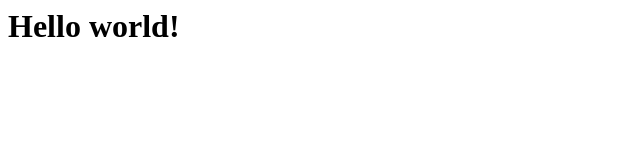
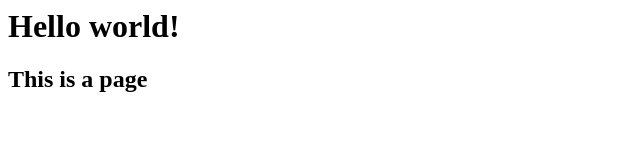
Before and after one commit to k-dina/my-page, a plain HTML site: page index.html in a window 1280 px wide. Shown: the whole page, without its empty margins (0-640 px from the left). Drawn offline with Linux system fonts and the light colour scheme.

Commit message:
new info

```diff
--- a/index.html
+++ b/index.html
@@ -1 +1,2 @@
 <h1>Hello world!</h1>
+<h2>This is a page</h2>
```
